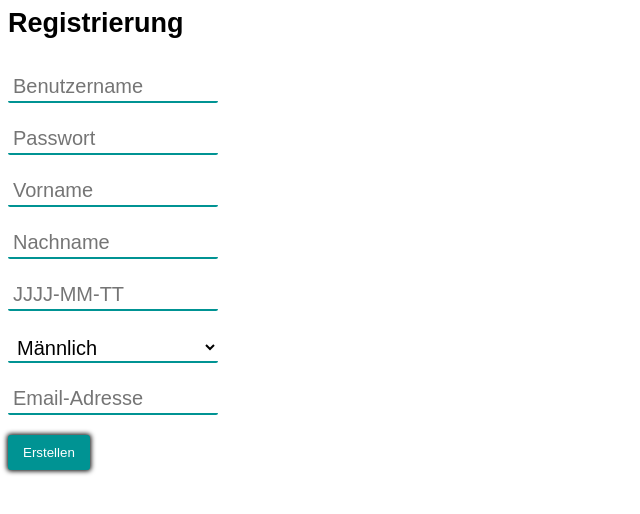
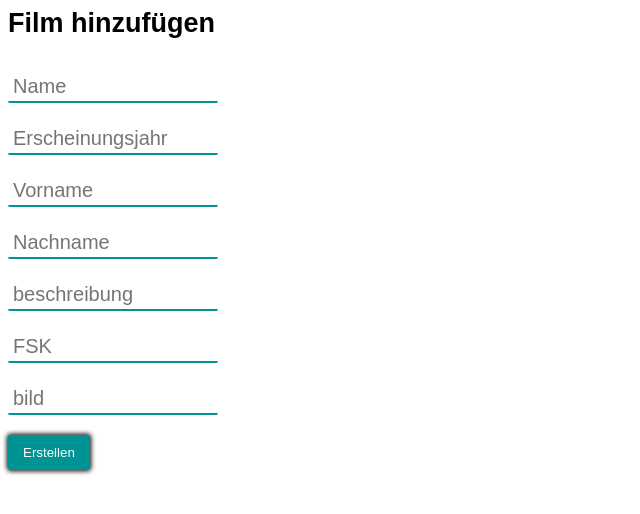
Before and after one commit to Fancy2m/WebMulti2, a PHP site: page /newmovie.php in a window 1280 px wide. Shown: the top 514 px of the page, without its empty margins (0-640 px from the left). Run offline with PHP 8.4, Linux system fonts and the light colour scheme; data that the repository does not hold is empty.

Commit message:
newmovie.php

```diff
--- a/newmovie.php
+++ b/newmovie.php
@@ -11,31 +11,28 @@ if($_POST['create']=="Erstellen")
 	{
 		mysqli_set_charset($link,"utf8");
 		$db=mysqli_select_db($link,"webmult");
-		$username=$_POST['username'];
+		$name=$_POST['name'];
 		$email=$_POST['email'];
-		$abfrage="select username from benutzer where username like '$username' LIMIT 1";
+		$abfrage="select name from film where name like '$name' LIMIT 1";
 		$ergebnis=mysqli_query($link,$abfrage);
 		$row=mysqli_fetch_object($ergebnis);
 
-		if($row->username==$_POST['username'])
+		if($row->name==$_POST['name'])
 		{
-			echo "Dieser Benutzername wurde bereits vergeben!";
-		}
+			echo "Dieser Film wurde bereits registriert!";
 
-		elseif ($row->email==$_POST['email']) {
-			echo "Fehler! Diese Email-Adresse wurde bereits registriert.";
 		}
 		else
 		{
-			$input="insert into benutzer values(null,'".$_POST['username']."','".$_POST['passwort']."','".$_POST['vorname']."','".$_POST['nachname']."','".$_POST['geburtstag']."','".$_POST['gender']."','".$_POST['email']."',0)";
+			$input="insert into film values(null,'".$_POST['name']."','".$_POST['erscheinungsjahr']."','".$_POST['dvorname']."','".$_POST['dnachname']."','".$_POST['fsk']."','".$_POST['beschreibung']."','".$_POST['bild']."')";
 			if(!mysqli_query($link,$input))
 			{
-				echo "Fehler, Person konnte nicht hinzugefügt werden!";
+				echo "Fehler, Film konnte nicht hinzugefügt werden!";
 				echo $input;
 			}
 			else
 			{
-				echo "Sie wurden erfolgreich registriert! Ein Admin muss ihren Account noch aktivieren.";
+				echo "Film wurde aufgenommen";
 			}
 		}
 		mysqli_close($link);
@@ -57,20 +54,16 @@ else
 <link rel="stylesheet" href="layout.css">
   <nav>
   </nav>
-    <form action="register.php" method="POST">
-    <h2>Registrierung</h2>
+    <form action="newmovie.php" method="POST">
+    <h2>Film hinzufügen</h2>
 		<div class="center" >
-    <input type="text" placeholder="Benutzername" name="username"class="inputfield" ></input><br>
-    <input type="password" placeholder="Passwort" name="passwort" class="inputfield"></input><br>
-    <input type="text" placeholder="Vorname" name="vorname" class="inputfield"></input><br>
-    <input type="text" placeholder="Nachname" name="nachname" class="inputfield"></input><br>
-    <input type="text" placeholder="JJJJ-MM-TT" name="geburtstag" class="inputfield"></input><br>
-		<select name="gender" class="dropdown" style=">
-			<option value="">Auswählen...</option>
-			<option value="M">Männlich</option>
-			<option value="W">Weiblich</option>
-		</select><br>
-    <input type="Email" placeholder="Email-Adresse" name="email" class="inputfield"></input><br>
+    <input type="text" placeholder="Name" name="name"class="inputfield" ></input><br>
+    <input type="text" placeholder="Erscheinungsjahr" name="erscheinungsjahr" class="inputfield"></input><br>
+    <input type="text" placeholder="Vorname" name="dvorname" class="inputfield"></input><br>
+    <input type="text" placeholder="Nachname" name="dnachname" class="inputfield"></input><br>
+		<input type="text" placeholder="beschreibung" name="beschreibung" class="inputfield"></input><br>
+    <input type="text" placeholder="FSK" name="fsk" class="inputfield"></input><br>
+    <input type="text" placeholder="bild" name="bild" class="inputfield"></input><br>
     <button type="submit" name="create" value="Erstellen">Erstellen</button>
 	</div>
 	</form>
```
